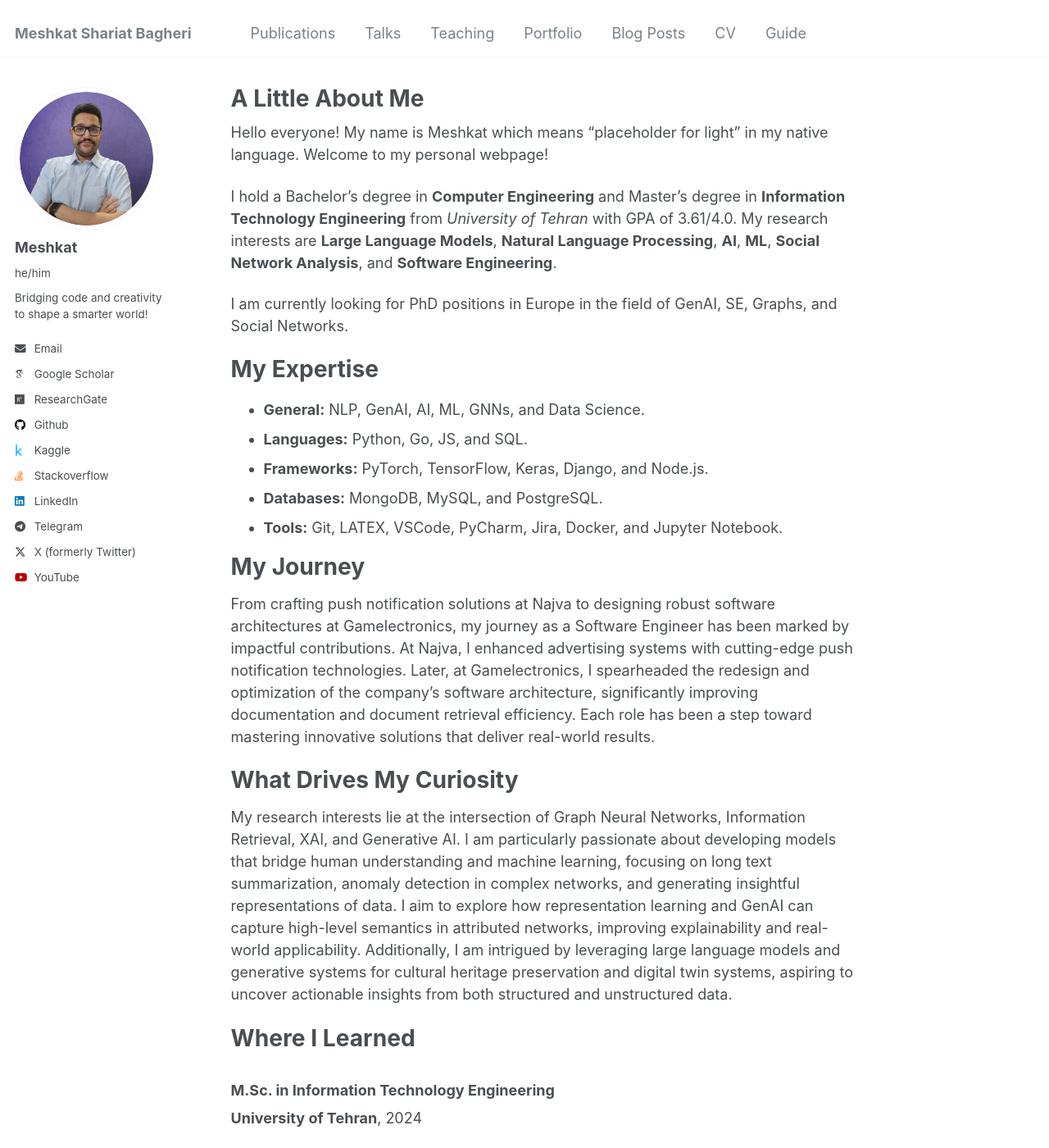
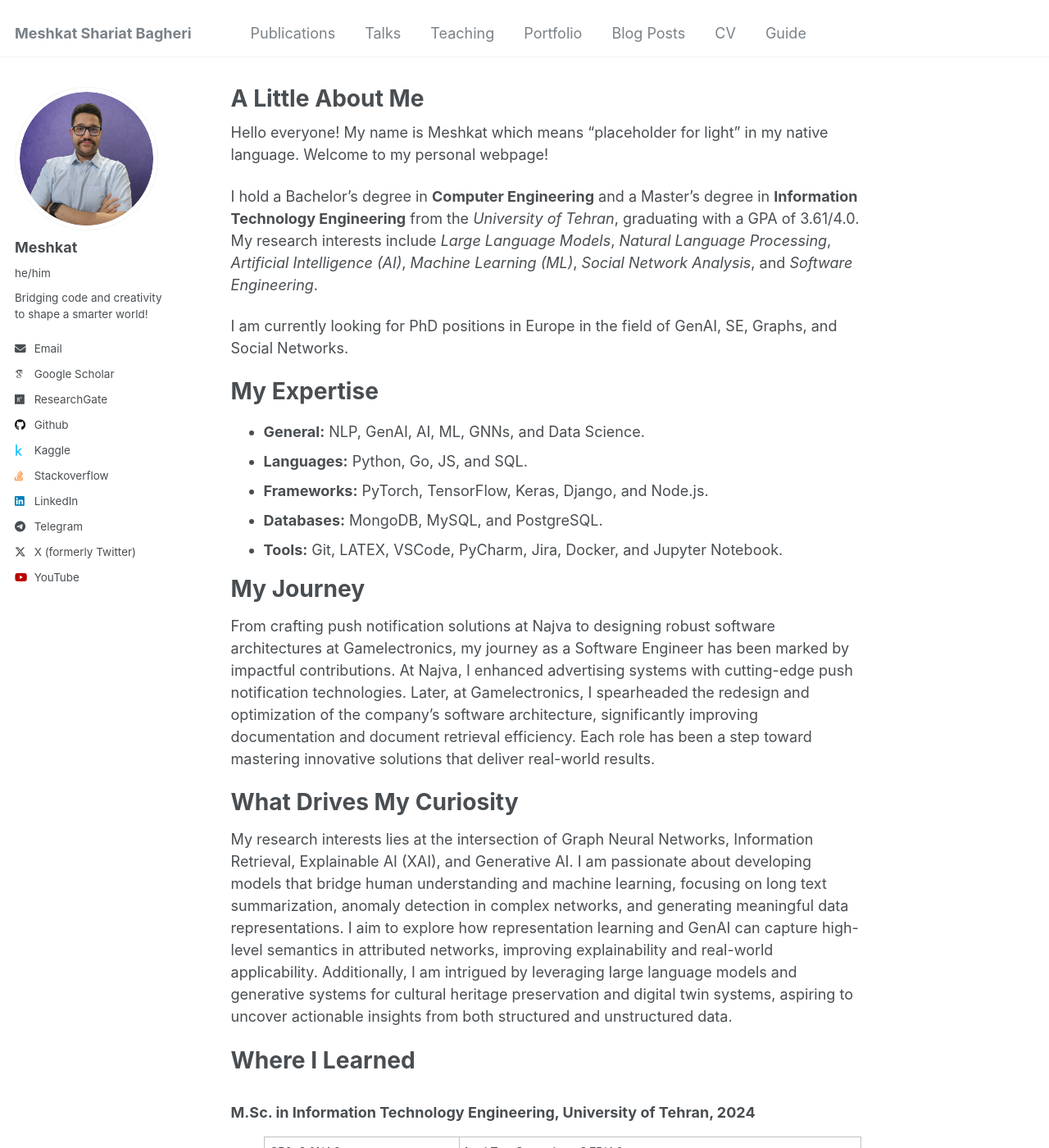
Before and after one commit to MeshkatShB/meshkatshb.github.io, a Jekyll site: the page built from _pages/about.md, in a window 1280 px wide and 1400 px high. Shown: the whole window at 82% size. Built offline with Jekyll 4.4.1, drawn with Linux system fonts in a browser that asks for light colours; some web fonts are replaced; some of the changed text lies outside the part shown.

Commit message:
refactor: update home page and revise grammar-wise

```diff
--- a/_pages/about.md
+++ b/_pages/about.md
@@ -9,7 +9,7 @@ redirect_from:
 
 Hello everyone! My name is Meshkat which means "placeholder for light" in my native language. Welcome to my personal webpage!
 
-I hold a Bachelor's degree in **Computer Engineering** and Master's degree in **Information Technology Engineering** from _University of Tehran_ with GPA of 3.61/4.0. My research interests are **Large Language Models**, **Natural Language Processing**, **AI**, **ML**, **Social Network Analysis**, and **Software Engineering**.
+I hold a Bachelor's degree in **Computer Engineering** and a Master's degree in **Information Technology Engineering** from the _University of Tehran_, graduating with a GPA of 3.61/4.0. My research interests include _Large Language Models_, _Natural Language Processing_, _Artificial Intelligence (AI)_, _Machine Learning (ML)_, _Social Network Analysis_, and _Software Engineering_.
 
 I am currently looking for PhD positions in Europe in the field of GenAI, SE, Graphs, and Social Networks.
 
@@ -27,22 +27,18 @@ From crafting push notification solutions at Najva to designing robust software
 
 # What Drives My Curiosity
 
-My research interests lie at the intersection of Graph Neural Networks, Information Retrieval, XAI, and Generative AI. I am particularly passionate about developing models that bridge human understanding and machine learning, focusing on long text summarization, anomaly detection in complex networks, and generating insightful representations of data. I aim to explore how representation learning and GenAI can capture high-level semantics in attributed networks, improving explainability and real-world applicability. Additionally, I am intrigued by leveraging large language models and generative systems for cultural heritage preservation and digital twin systems, aspiring to uncover actionable insights from both structured and unstructured data.
+My research interests lies at the intersection of Graph Neural Networks, Information Retrieval, Explainable AI (XAI), and Generative AI. I am passionate about developing models that bridge human understanding and machine learning, focusing on long text summarization, anomaly detection in complex networks, and generating meaningful data representations. I aim to explore how representation learning and GenAI can capture high-level semantics in attributed networks, improving explainability and real-world applicability. Additionally, I am intrigued by leveraging large language models and generative systems for cultural heritage preservation and digital twin systems, aspiring to uncover actionable insights from both structured and unstructured data.
 
 # Where I Learned
 
-### M.Sc. in Information Technology Engineering
-
-**University of Tehran**, 2024
+### M.Sc. in Information Technology Engineering, University of Tehran, 2024
 
 - **GPA**: 3.61/4.0 | **Last Two Semesters**: 3.75/4.0
 - **Thesis**: _Text Summarization with Graph Neural Networks_
 
 ---
 
-### B.Sc. in Computer Engineering
-
-**University of Tehran**, 2020
+### B.Sc. in Computer Engineering, University of Tehran, 2020
 
 - **GPA**: 3.0/4.0 | **Last Two Years**: 3.52/4.0
 - **Thesis**: _Implementing OpenStack as an IoT (Internet of Things) Platform_
```
